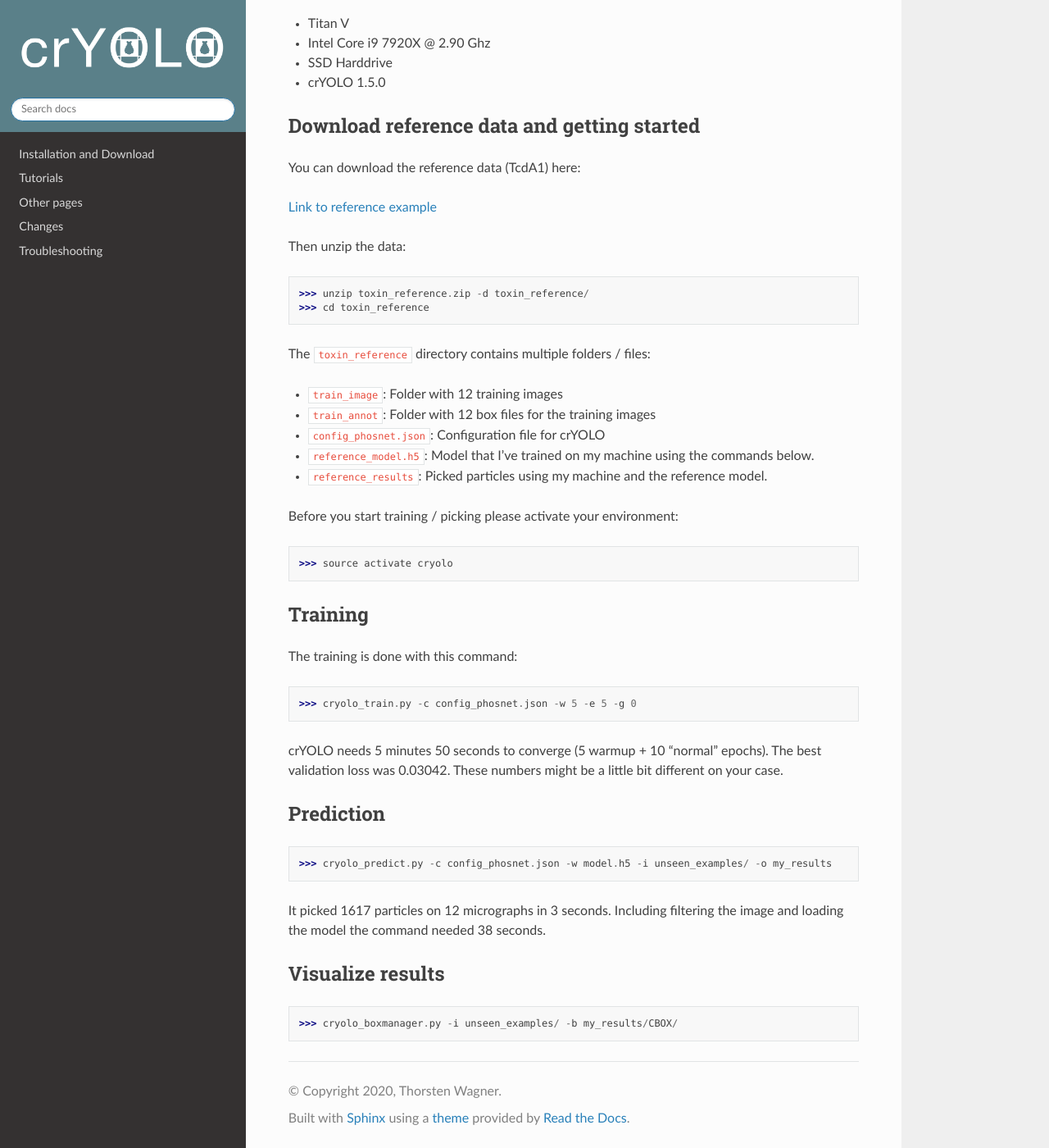
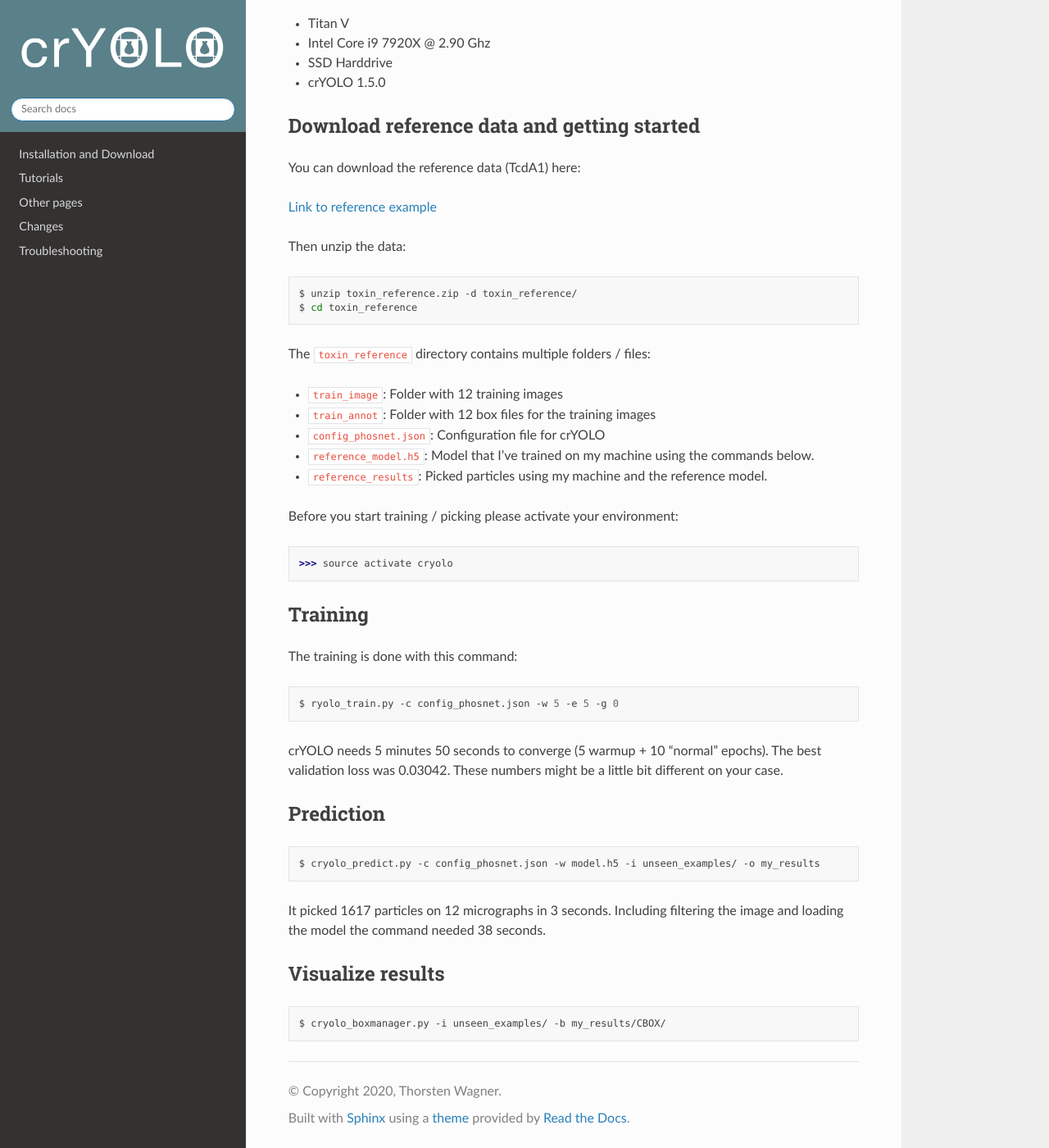
Before and after one commit to MPI-Dortmund/cryolo, a Sphinx documentation site: the page built from source/other/ref_example.rst, in a window 1280 px wide and 1400 px high, scrolled down 343 px. Shown: the whole window at 82% size. Built offline with Sphinx 7.4.7 and the Read the Docs theme 2.0.0, drawn with Linux system fonts in a browser that asks for light colours.

```diff
--- a/source/other/ref_example.rst
+++ b/source/other/ref_example.rst
@@ -42,14 +44,18 @@ Training
 
 The training is done with this command:
 
->>> cryolo_train.py -c config_phosnet.json -w 5 -e 5 -g 0
+.. prompt:: bash $
+
+    ryolo_train.py -c config_phosnet.json -w 5 -e 5 -g 0
 
 crYOLO needs 5 minutes 50 seconds to converge (5 warmup + 10 “normal” epochs). The best validation loss was 0.03042. These numbers might be a little bit different on your case.
 
 Prediction
 **********
 
->>> cryolo_predict.py -c config_phosnet.json -w model.h5 -i unseen_examples/ -o my_results
+.. prompt:: bash $
+
+    cryolo_predict.py -c config_phosnet.json -w model.h5 -i unseen_examples/ -o my_results
 
 It picked 1617 particles on 12 micrographs in 3 seconds. Including filtering the image and loading the model the command needed 38 seconds.
 
--- a/source/tutorials/text_modules/training_gpu.rst
+++ b/source/tutorials/text_modules/training_gpu.rst
@@ -3,7 +3,7 @@ GPU. The following command will show the status of all GPUs:
 
 .. prompt:: bash $
 
-nvidia-smi
+    nvidia-smi
 
 For this tutorial, we assume that you have either a single GPU or want to use GPU 0.
 
```
Also changed, not shown: other parts of source/other/ref_example.rst (+7 -3 lines).
